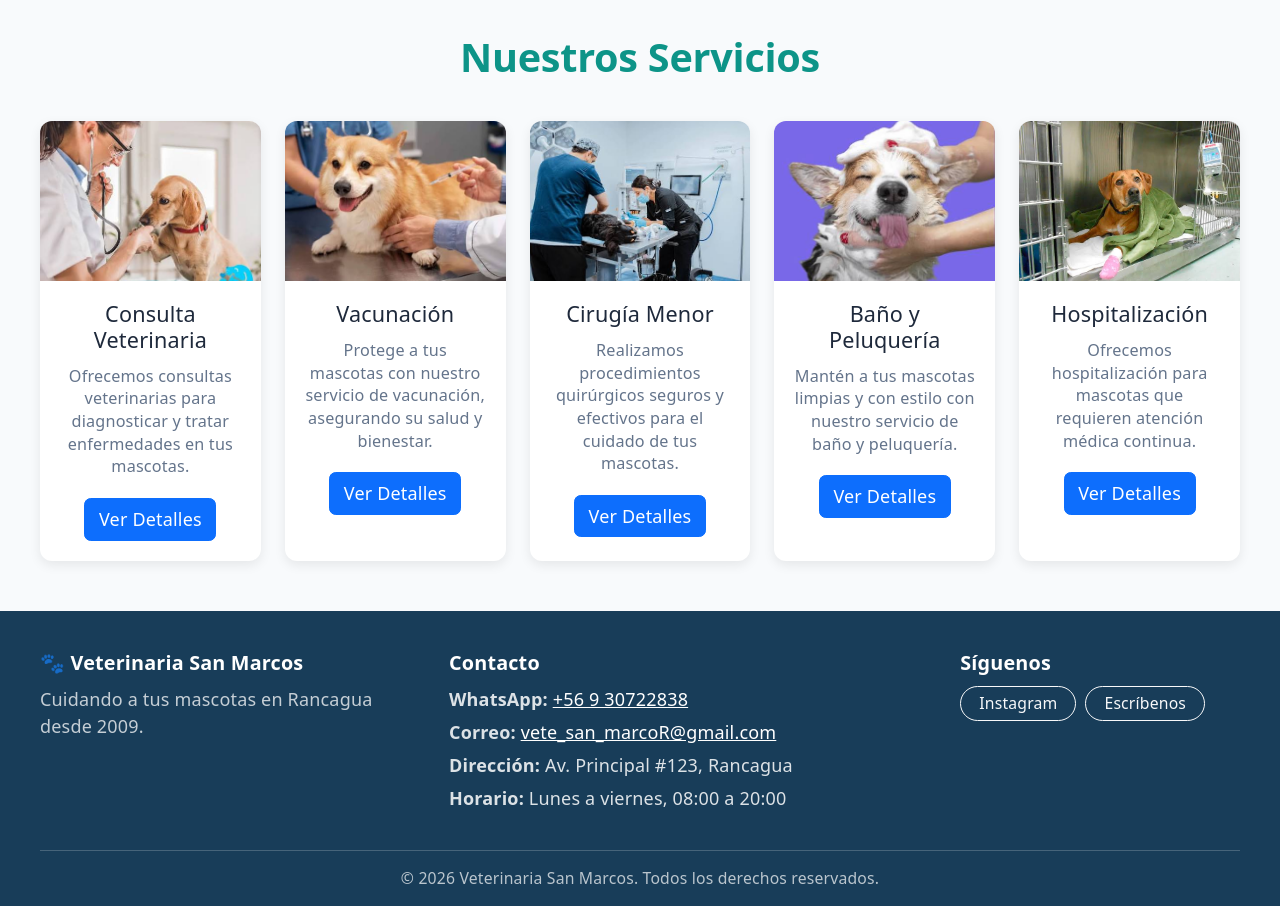
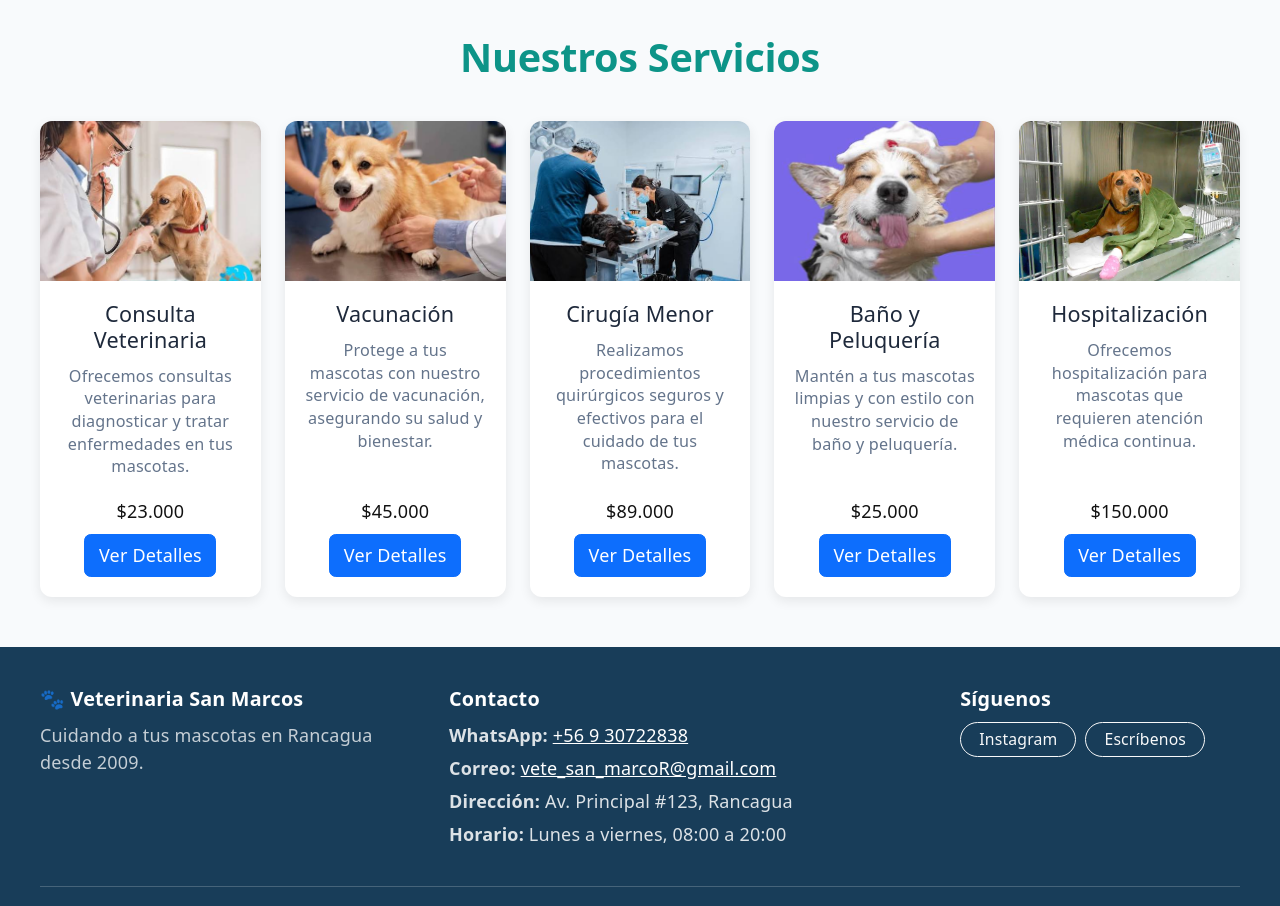
Before and after one commit to trembo25/web-veterinaria-react, a React (Vite) app: page / in a window 1280 px wide. Shown: the part 1180-2086 px from the top of the page. Built offline with nearby package versions, Linux system fonts and the light colour scheme.

Commit message:
solucion a la page ver detalle y mejora de las cards

```diff
--- a/src/components/molecules/CardServicio.tsx
+++ b/src/components/molecules/CardServicio.tsx
@@ -1,40 +1,50 @@
-import { Link, useNavigate } from "react-router-dom";
 import BotonVerDetalle from "../atoms/BotonVerDetalle";
-import Servicios from "../organisms/Servicios";
 
-// definimos las props con typeScript
+// 1. Asegúrate de declarar la interfaz con los precios
 interface CardServicioProps {
   id: number;
   titulo: string;
   descripcion: string;
   imagen: string;
-  onClickDetails?: () => void;
+  precio?: string;
+  precioAnterior?: string;
 }
 
-function CardServicio({ id, titulo, descripcion, imagen, onClickDetails}: CardServicioProps) {
-    const navigate = useNavigate();
-
-  const handleVerDetalle = () => {
-    // 👈 2. Usamos directamente la variable `id`
-    navigate(`/detalle/${id}`);
-  };
-    return(
-        <div className="card-servicio">
-            {/*Contendor de la imagen*/}
+// 2. Aplica la interfaz a la función
+function CardServicio({
+  id,
+  titulo,
+  descripcion,
+  imagen,
+  precio,
+  precioAnterior
+}: CardServicioProps) {
+  return (
+    <div className="card-servicio h-100 d-flex flex-column">
       <div className="card-imagen-container">
-                <img
-                className="card-imagen"
+        <img className="card-imagen"
         src={imagen}
         alt={titulo} />
       </div>
-            {/* Contenido de la Card */}
-            <div className="card-body">
+
+      <div className="card-body d-flex flex-column flex-grow-1">
         <h3 className="card-titulo">{titulo}</h3>
-                <p className="card-descripcion">{descripcion}</p>
-                {/*Usasmos nuestro boton ya creado anteriormente*/}
 
+        <p className="card-descripcion flex-grow-1">{descripcion}</p>
+
+        {/* Sección del fondo con los precios y el botón alineado */}
+        <div className="mt-auto">
+          <div className="card-precios">
+            {precioAnterior && (
+              <span className="precio-anterior">{precioAnterior}</span>
+            )}
+            {precio && <span className="precio-actual">{precio}</span>}
+          </div>
+
+          <div className="mt-2">
             <BotonVerDetalle id={id} />
-
+          </div>
+        </div>
       </div>
     </div>
   );
--- a/src/components/organisms/Servicios.tsx
+++ b/src/components/organisms/Servicios.tsx
@@ -1,6 +1,5 @@
 import CardServicio from "../molecules/CardServicio";
 import { obtenerServicios } from "../../data/servicios";
-
 
 function Servicios() {
   // Leemos la lista actual cada vez que se renderiza este componente.
@@ -23,6 +22,8 @@ function Servicios() {
       titulo={servicio.titulo}
       descripcion={servicio.descripcion}
       imagen={servicio.imagen}
+      precio={servicio.precio || ""}
+      precioAnterior={servicio.precioAnterior}
     />
   ))}
 </div>
--- a/src/data/servicios.ts
+++ b/src/data/servicios.ts
@@ -16,6 +16,8 @@ const serviciosIniciales: Servicio[] = [
     descripcion:
       "Ofrecemos consultas veterinarias para diagnosticar y tratar enfermedades en tus mascotas.",
     imagen: atencion,
+    precio: "$23.000",
+
   },
   {
     id: 2,
@@ -23,6 +25,7 @@ const serviciosIniciales: Servicio[] = [
     descripcion:
       "Protege a tus mascotas con nuestro servicio de vacunación, asegurando su salud y bienestar.",
     imagen: vacunacion,
+    precio: "$45.000"
   },
   {
     id: 3,
@@ -30,6 +33,7 @@ const serviciosIniciales: Servicio[] = [
     descripcion:
       "Realizamos procedimientos quirúrgicos seguros y efectivos para el cuidado de tus mascotas.",
     imagen: cirugia,
+    precio: "$89.000"
   },
   {
     id: 4,
@@ -37,6 +41,7 @@ const serviciosIniciales: Servicio[] = [
     descripcion:
       "Mantén a tus mascotas limpias y con estilo con nuestro servicio de baño y peluquería.",
     imagen: peluqueria,
+    precio: "$25.000"
   },
   {
     id: 5,
@@ -44,6 +49,7 @@ const serviciosIniciales: Servicio[] = [
     descripcion:
       "Ofrecemos hospitalización para mascotas que requieren atención médica continua.",
     imagen: hospitalizacion,
+    precio: "$150.000"
   },
 ];
 
--- a/src/pages/VerDetalles.tsx
+++ b/src/pages/VerDetalles.tsx
@@ -1,63 +1,91 @@
-import React from 'react';
+import { useParams, Link, useNavigate } from "react-router-dom";
+import { obtenerServicios } from "../data/servicios";
+import Boton from "../components/atoms/Boton";
 
-import { useParams } from 'react-router-dom';
+function VerDetalles() {
+  const { id } = useParams<{ id: string }>();
+  const navigate = useNavigate();
+  const servicios = obtenerServicios();
 
-// Datos de ejemplo según las tarjetas de tu diseño
-const productos = [
-      {
-    id: 1,
-    titulo: 'Consulta Veterinaria',
-    descripcion: "Ofrecemos consultas veterinarias para diagnosticar y tratar enfermedades en tus mascotas.",
-    imagen: "/images/atencion.jpeg"// ajusta la ruta a tu imagen
-  },
-  {
-     id: 2,
-    titulo: "Vacunación",
-    descripcion:
-      "Protege a tus mascotas con nuestro servicio de vacunación, asegurando su salud y bienestar.",
-    imagen: "src/assets/images/vacuancion.jpeg"
-  },
-  {
-  id: 3,
-    titulo: "Cirugía Menor",
-    descripcion:
-      "Realizamos procedimientos quirúrgicos seguros y efectivos para el cuidado de tus mascotas.",
-    imagen: "src/assets/images/capacitados.jpeg"
-  },
-   {
- id: 4,
-    titulo: "Baño y Peluquería",
-    descripcion:
-      "Mantén a tus mascotas limpias y con estilo con nuestro servicio de baño y peluquería.",
-    imagen: "src/assets/images/peluqueria.jpeg"
-  },
-  {
-    id: 5,
-    titulo: "Hospitalización",
-    descripcion:
-      "Ofrecemos hospitalización para mascotas que requieren atención médica continua.",
-    imagen: "src/assets/images/hospitalizacion.jpeg"
-  },
-]
+  const servicio = servicios.find((s) => s.id === Number(id));
 
-function VerDetalle() {
-    const {id} = useParams()
+  if (!servicio) {
+    return (
+      <div className="container text-center py-5">
+        <h2>Servicio no encontrado</h2>
+        <Link to="/" className="btn btn-outline-primary mt-3">
+          Volver al Inicio
+        </Link>
+      </div>
+    );
+  }
 
-    const producto = productos.find(
-        producto => producto.id === Number(id)
-    )
   return (
-    <div>
-      <h1> Detalle Productos</h1>
-      <img
-      src={producto?.imagen}
-      alt={producto?.titulo}
-      style={{ width: '300px'}}
-       />
-       <h2> {producto?.titulo}</h2>
-       <p>{producto?.descripcion}</p>
+    <div className="container py-5">
+      <div className="row justify-content-center">
+        <div className="col-12 col-md-10 col-lg-8">
+          <div className="card shadow-sm border-0 rounded-4 overflow-hidden">
+            <div className="row g-0">
+              {/* Imagen del servicio */}
+              <div className="col-md-6 position-relative">
+                <img
+                  src={servicio.imagen}
+                  alt={servicio.titulo}
+                  className="img-fluid w-100 h-100"
+                  style={{ objectFit: "cover", minHeight: "280px" }}
+                />
+              </div>
+
+              {/* Información del servicio */}
+              <div className="col-md-6 p-4 d-flex flex-column justify-content-between">
+                <div>
+                  <span className="badge bg-light text-primary border mb-2 px-3 py-2 rounded-pill fw-semibold">
+                    Detalle del Servicio
+                  </span>
+                  <h2 className="card-title fw-bold text-dark mb-3">
+                    {servicio.titulo}
+                  </h2>
+
+                  <p className="card-text text-muted mb-4 lead fs-6">
+                    {servicio.descripcion}
+                  </p>
+
+                  {/* Sección de Precios */}
+                  <div className="d-flex align-items-baseline gap-2 mb-4">
+                    {servicio.precioAnterior && (
+                      <span className="text-decoration-line-through text-muted fs-5">
+                        {servicio.precioAnterior}
+                      </span>
+                    )}
+                    {servicio.precio && (
+                      <span className="fs-2 fw-bold text-dark">
+                        {servicio.precio}
+                      </span>
+                    )}
+                  </div>
+                </div>
+
+                {/* Botones de acción */}
+                <div className="d-flex flex-column gap-2 mt-3">
+                  <Boton
+                    texto="Agendar cita"
+                    variante="color"
+                    onClick={() => navigate("/citas")}
+                  />
+                  <Link
+                    to="/"
+                    className="btn btn-outline-secondary rounded-3 fw-semibold text-center py-2"
+                  >
+                    Volver al Inicio
+                  </Link>
+                </div>
+              </div>
+            </div>
+          </div>
+        </div>
+      </div>
     </div>
   );
 }
 
-export default VerDetalle;
+export default VerDetalles;
--- a/src/types.ts
+++ b/src/types.ts
@@ -24,6 +24,8 @@ export type Servicio = {
   titulo: string;
   descripcion: string;
   imagen: string;
+  precio?: string;         // 👈 Agrega esta línea
+  precioAnterior?: string;
 };
 
 // Datos de una cita agendada.
```
Also changed, not shown: 1 other file (tests, documents, lock files or other folders). Lines whose indentation alone changed are shown as unchanged.
